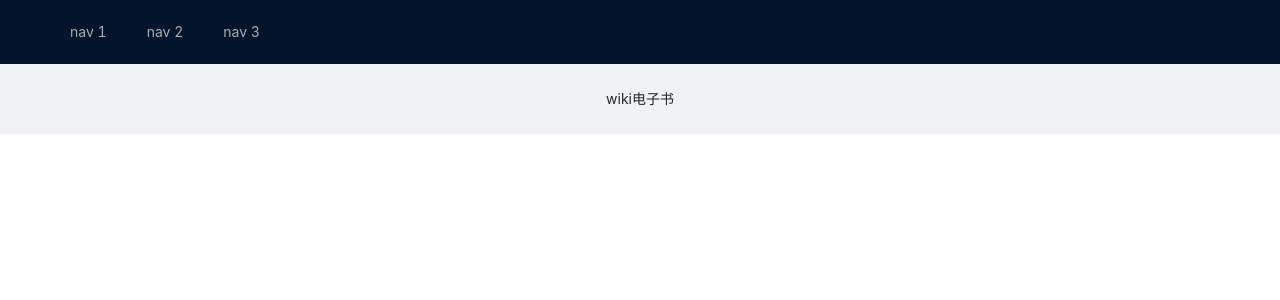
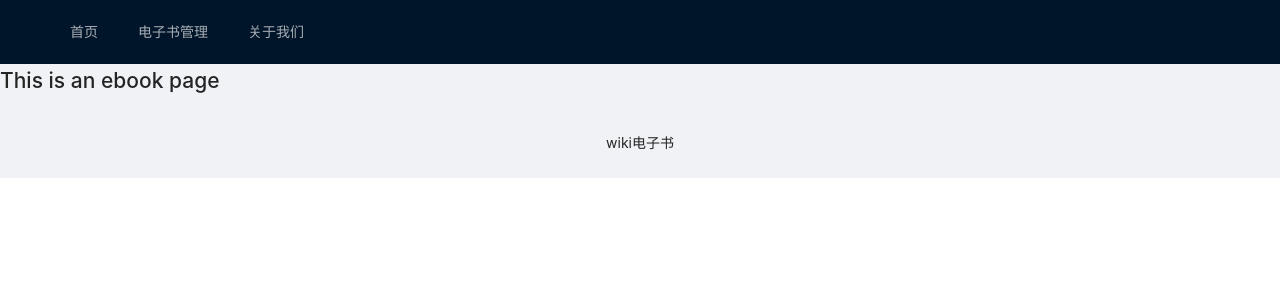
Before and after one commit to CadeYu/wiki, a Vue app in the folder web/: page /admin/ebook in a window 1280 px wide. Shown: the top 300 px of the page. Built offline with nearby package versions, Linux system fonts and the light colour scheme.

Commit message:
增加电子书管理页面

```diff
--- a/web/src/components/the-header.vue
+++ b/web/src/components/the-header.vue
@@ -7,9 +7,15 @@
         mode="horizontal"
         :style="{ lineHeight: '64px' }"
       >
-        <a-menu-item key="1">nav 1</a-menu-item>
-        <a-menu-item key="2">nav 2</a-menu-item>
-        <a-menu-item key="3">nav 3</a-menu-item>
+        <a-menu-item key="1">
+          <router-link to="/">首页</router-link>
+        </a-menu-item>
+        <a-menu-item key="2">
+          <router-link to="/admin/Ebook">电子书管理</router-link>
+        </a-menu-item>
+        <a-menu-item key="3">
+          <router-link to="/About">关于我们</router-link>
+        </a-menu-item>
       </a-menu>
     </a-layout-header>
 </template>
--- a/web/src/router/index.ts
+++ b/web/src/router/index.ts
@@ -1,5 +1,7 @@
 import { createRouter, createWebHistory, RouteRecordRaw } from 'vue-router'
 import Home from '../views/Home.vue'
+import About from '../views/About.vue'
+import Ebook from '../views/admin/Ebook.vue'
 
 const routes: Array<RouteRecordRaw> = [
   {
@@ -10,11 +12,15 @@ const routes: Array<RouteRecordRaw> = [
   {
     path: '/about',
     name: 'About',
-    // route level code-splitting
-    // this generates a separate chunk (about.[hash].js) for this route
-    // which is lazy-loaded when the route is visited.
-    component: () => import(/* webpackChunkName: "about" */ '../views/About.vue')
+    component : About
+
+  },
+  {
+    path: '/admin/ebook',
+    name: 'Ebook',
+    component : Ebook
   }
+
 ]
 
 const router = createRouter({
--- /dev/null
+++ b/web/src/views/admin/Ebook.vue
@@ -0,0 +1,5 @@
+<template>
+  <div class="about">
+    <h1>This is an ebook page</h1>
+  </div>
+</template>
```
